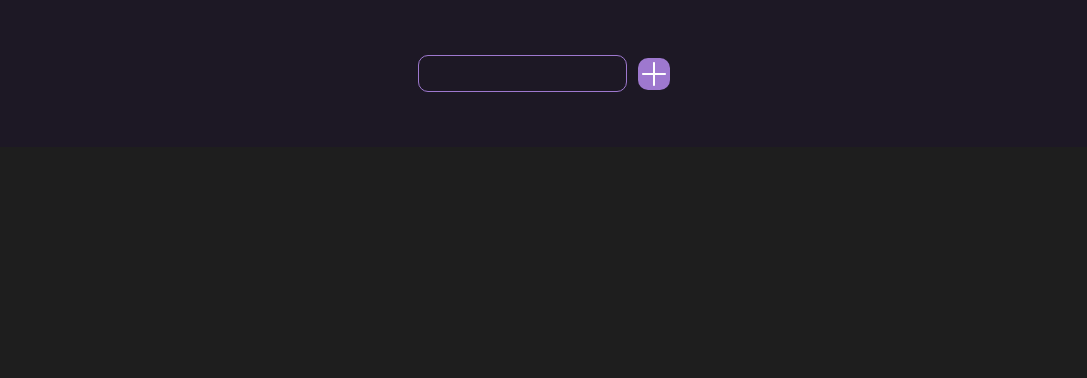
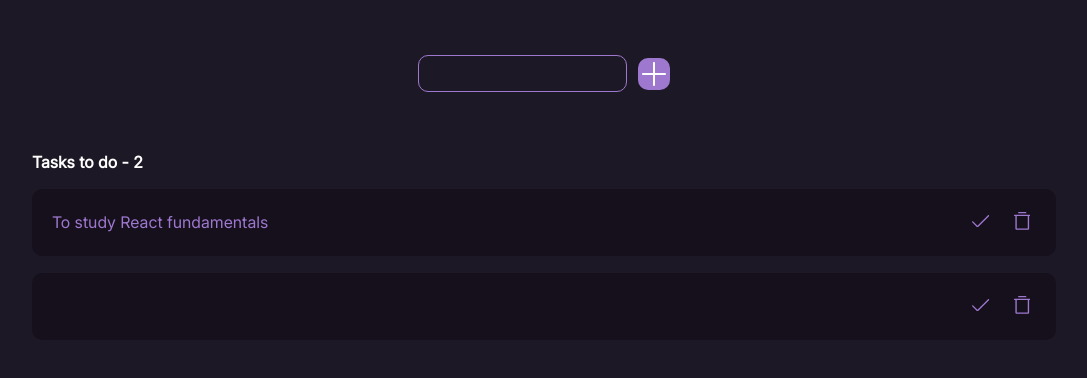
Before and after one commit to phingid/todoApp, a plain HTML site: page frontend/index.html in a window 1280 px wide. Shown: the whole page, without its empty margins (96-1183 px from the left). Drawn offline with Linux system fonts and the light colour scheme.

Commit message:
Добавил стили для активных задач

```diff
--- a/frontend/index.html
+++ b/frontend/index.html
@@ -18,7 +18,46 @@
             </button>
         </section>
         <section class="todo__active">
-
+            <h2 class="todo__heading">
+                Tasks to do - <span class="todo__counter" id="activeCounter">2</span>
+            </h2>
+            <div class="active__task">
+                <p class="task__text">
+                    To study React fundamentals
+                </p>
+                <div class="task__ui">
+                    <button class="button_add" type="submit">
+                        <svg width="17.188263" height="12.375916" viewBox="0 0 17.1883 12.3759" fill="none" xmlns="http://www.w3.org/2000/svg" xmlns:xlink="http://www.w3.org/1999/xlink">
+                            <defs/>
+                            <path id="Vector" d="M16.98 1.17L5.98 12.17C5.92 12.23 5.84 12.28 5.76 12.32C5.68 12.35 5.59 12.37 5.5 12.37C5.41 12.37 5.32 12.35 5.23 12.32C5.15 12.28 5.07 12.23 5.01 12.17L0.2 7.36C0.07 7.23 0 7.05 0 6.87C0 6.69 0.07 6.51 0.2 6.38C0.33 6.25 0.5 6.18 0.68 6.18C0.87 6.18 1.04 6.25 1.17 6.38L5.5 10.71L16.01 0.2C16.14 0.07 16.31 0 16.5 0C16.68 0 16.85 0.07 16.98 0.2C17.11 0.33 17.18 0.5 17.18 0.68C17.18 0.87 17.11 1.04 16.98 1.17Z" fill="#9E78CF" fill-opacity="1.000000" fill-rule="nonzero"/>
+                        </svg>
+                    </button>
+                    <button class="button_clear" type="submit">
+                        <svg width="16.500000" height="17.875000" viewBox="0 0 16.5 17.875" fill="none" xmlns="http://www.w3.org/2000/svg" xmlns:xlink="http://www.w3.org/1999/xlink">
+                            <defs/>
+                            <path id="Vector" d="M15.81 2.75L0.68 2.75C0.5 2.75 0.33 2.82 0.2 2.95C0.07 3.08 0 3.25 0 3.43C0 3.61 0.07 3.79 0.2 3.92C0.33 4.05 0.5 4.12 0.68 4.12L1.37 4.12L1.37 16.5C1.37 16.86 1.51 17.21 1.77 17.47C2.03 17.73 2.38 17.87 2.75 17.87L13.75 17.87C14.11 17.87 14.46 17.73 14.72 17.47C14.98 17.21 15.12 16.86 15.12 16.5L15.12 4.12L15.81 4.12C15.99 4.12 16.16 4.05 16.29 3.92C16.42 3.79 16.5 3.61 16.5 3.43C16.5 3.25 16.42 3.08 16.29 2.95C16.16 2.82 15.99 2.75 15.81 2.75ZM13.75 16.5L2.75 16.5L2.75 4.12L13.75 4.12L13.75 16.5ZM4.12 0.68C4.12 0.5 4.19 0.33 4.32 0.2C4.45 0.07 4.63 0 4.81 0L11.68 0C11.86 0 12.04 0.07 12.17 0.2C12.3 0.33 12.37 0.5 12.37 0.68C12.37 0.86 12.3 1.04 12.17 1.17C12.04 1.3 11.86 1.37 11.68 1.37L4.81 1.37C4.63 1.37 4.45 1.3 4.32 1.17C4.19 1.04 4.12 0.86 4.12 0.68Z" fill="#9E78CF" fill-opacity="1.000000" fill-rule="nonzero"/>
+                        </svg>
+                    </button>
+                </div>
+            </div>
+            <div class="active__task">
+                <p class="task__text">
+                </p>
+                <div class="task__ui">
+                    <button class="button_add" type="submit">
+                        <svg width="17.188263" height="12.375916" viewBox="0 0 17.1883 12.3759" fill="none" xmlns="http://www.w3.org/2000/svg" xmlns:xlink="http://www.w3.org/1999/xlink">
+                            <defs/>
+                            <path id="Vector" d="M16.98 1.17L5.98 12.17C5.92 12.23 5.84 12.28 5.76 12.32C5.68 12.35 5.59 12.37 5.5 12.37C5.41 12.37 5.32 12.35 5.23 12.32C5.15 12.28 5.07 12.23 5.01 12.17L0.2 7.36C0.07 7.23 0 7.05 0 6.87C0 6.69 0.07 6.51 0.2 6.38C0.33 6.25 0.5 6.18 0.68 6.18C0.87 6.18 1.04 6.25 1.17 6.38L5.5 10.71L16.01 0.2C16.14 0.07 16.31 0 16.5 0C16.68 0 16.85 0.07 16.98 0.2C17.11 0.33 17.18 0.5 17.18 0.68C17.18 0.87 17.11 1.04 16.98 1.17Z" fill="#9E78CF" fill-opacity="1.000000" fill-rule="nonzero"/>
+                        </svg>
+                    </button>
+                    <button class="button_clear" type="submit">
+                        <svg width="16.500000" height="17.875000" viewBox="0 0 16.5 17.875" fill="none" xmlns="http://www.w3.org/2000/svg" xmlns:xlink="http://www.w3.org/1999/xlink">
+                            <defs/>
+                            <path id="Vector" d="M15.81 2.75L0.68 2.75C0.5 2.75 0.33 2.82 0.2 2.95C0.07 3.08 0 3.25 0 3.43C0 3.61 0.07 3.79 0.2 3.92C0.33 4.05 0.5 4.12 0.68 4.12L1.37 4.12L1.37 16.5C1.37 16.86 1.51 17.21 1.77 17.47C2.03 17.73 2.38 17.87 2.75 17.87L13.75 17.87C14.11 17.87 14.46 17.73 14.72 17.47C14.98 17.21 15.12 16.86 15.12 16.5L15.12 4.12L15.81 4.12C15.99 4.12 16.16 4.05 16.29 3.92C16.42 3.79 16.5 3.61 16.5 3.43C16.5 3.25 16.42 3.08 16.29 2.95C16.16 2.82 15.99 2.75 15.81 2.75ZM13.75 16.5L2.75 16.5L2.75 4.12L13.75 4.12L13.75 16.5ZM4.12 0.68C4.12 0.5 4.19 0.33 4.32 0.2C4.45 0.07 4.63 0 4.81 0L11.68 0C11.86 0 12.04 0.07 12.17 0.2C12.3 0.33 12.37 0.5 12.37 0.68C12.37 0.86 12.3 1.04 12.17 1.17C12.04 1.3 11.86 1.37 11.68 1.37L4.81 1.37C4.63 1.37 4.45 1.3 4.32 1.17C4.19 1.04 4.12 0.86 4.12 0.68Z" fill="#9E78CF" fill-opacity="1.000000" fill-rule="nonzero"/>
+                        </svg>
+                    </button>
+                </div>
+            </div>
         </section>
         <section class="todo__complete">
 
--- a/frontend/styles/components/todo/index.css
+++ b/frontend/styles/components/todo/index.css
@@ -1 +1,3 @@
+@import url('todo.css');
 @import url('todo__create.css');
+@import url('todo__active.css');
--- /dev/null
+++ b/frontend/styles/components/todo/todo.css
@@ -0,0 +1,4 @@
+.todo__heading {
+    color: var(--color-white);
+    font-size: 16px;
+}
--- /dev/null
+++ b/frontend/styles/components/todo/todo__active.css
@@ -0,0 +1,26 @@
+.todo__active {
+    display: flex;
+    flex-direction: column;
+    gap: 17px;
+}
+
+.active__task {
+    padding: 22px 20px;
+    background-color: var(--color-secondary);
+    border-radius: 10px;
+
+    display: flex;
+    align-items: center;
+    justify-content: space-between;
+}
+
+.task__text {
+    color: var(--color-active);
+}
+
+.task__ui {
+    display: flex;
+    align-items: center;
+    justify-content: center;
+    gap: 12px;
+}
--- a/frontend/styles/global.css
+++ b/frontend/styles/global.css
@@ -15,4 +15,8 @@ body {
     margin-inline: auto;
     background-color: var(--color-primary);
     border-radius: 20px;
+
+    display: flex;
+    flex-direction: column;
+    gap: 60px;
 }
--- a/frontend/styles/ui/button/button.css
+++ b/frontend/styles/ui/button/button.css
@@ -5,3 +5,11 @@
     padding: 4px;
     border-radius: 10px;
 }
+
+.button_add {
+    background: none;
+}
+
+.button_clear {
+    background: none;
+}
```
